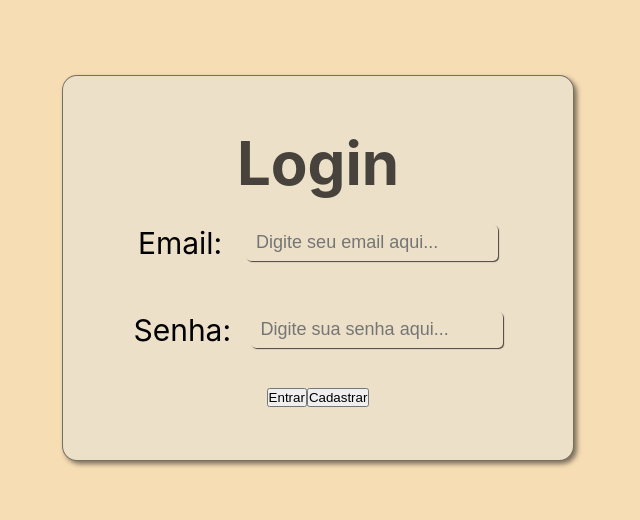
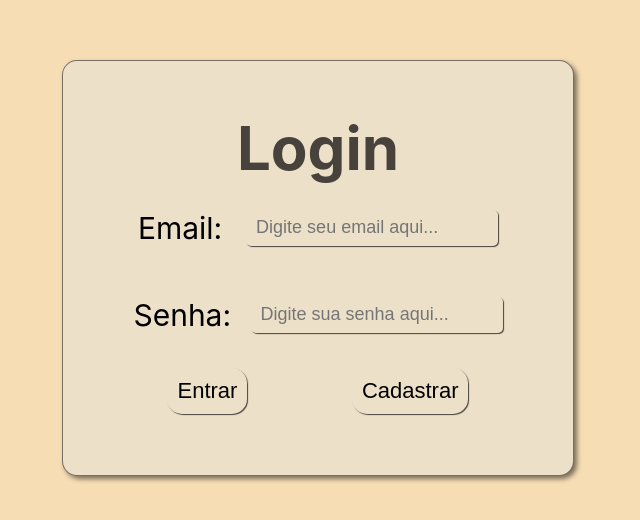
Before and after one commit to Edi-Santos/mettzer-case_scientific-articles-frontend, a React (Create React App) app: page /login in a window 1280 px wide. Shown: the part 132-652 px from the top of the page, without its empty margins (322-962 px from the left). Built offline with nearby package versions, Linux system fonts and the light colour scheme.

Commit message:
build:(formLogin.jsx): estilizando buttons do formulário

```diff
--- a/src/components/login/formLogin.css
+++ b/src/components/login/formLogin.css
@@ -30,6 +30,23 @@ input {
   padding: 0 10px;
 }
 
+button {
+  background-color: var(--bg-color-form);
+  border: none;
+  border-radius: 15px;
+  box-shadow: 1px 1px 1px var(--title-color-form);
+  font-size: 22px;
+  padding: 10px;
+}
+
+button:hover {
+  background-color: rgb(226, 204, 162);
+  color: whitesmoke;
+  cursor: pointer;
+  text-shadow: 1px 1px 1px var(--title-color-form);
+  transition: 0.5s;
+}
+
 /* Classes */
 .input-container {
   align-items: center;
@@ -38,3 +55,11 @@ input {
   justify-content: center;
   width: 100%;
 }
+
+.button-container {
+  display: flex;
+  flex-direction: row;
+  justify-content: space-evenly;
+  margin: 10px 0;
+  width: 100%;
+}
```
